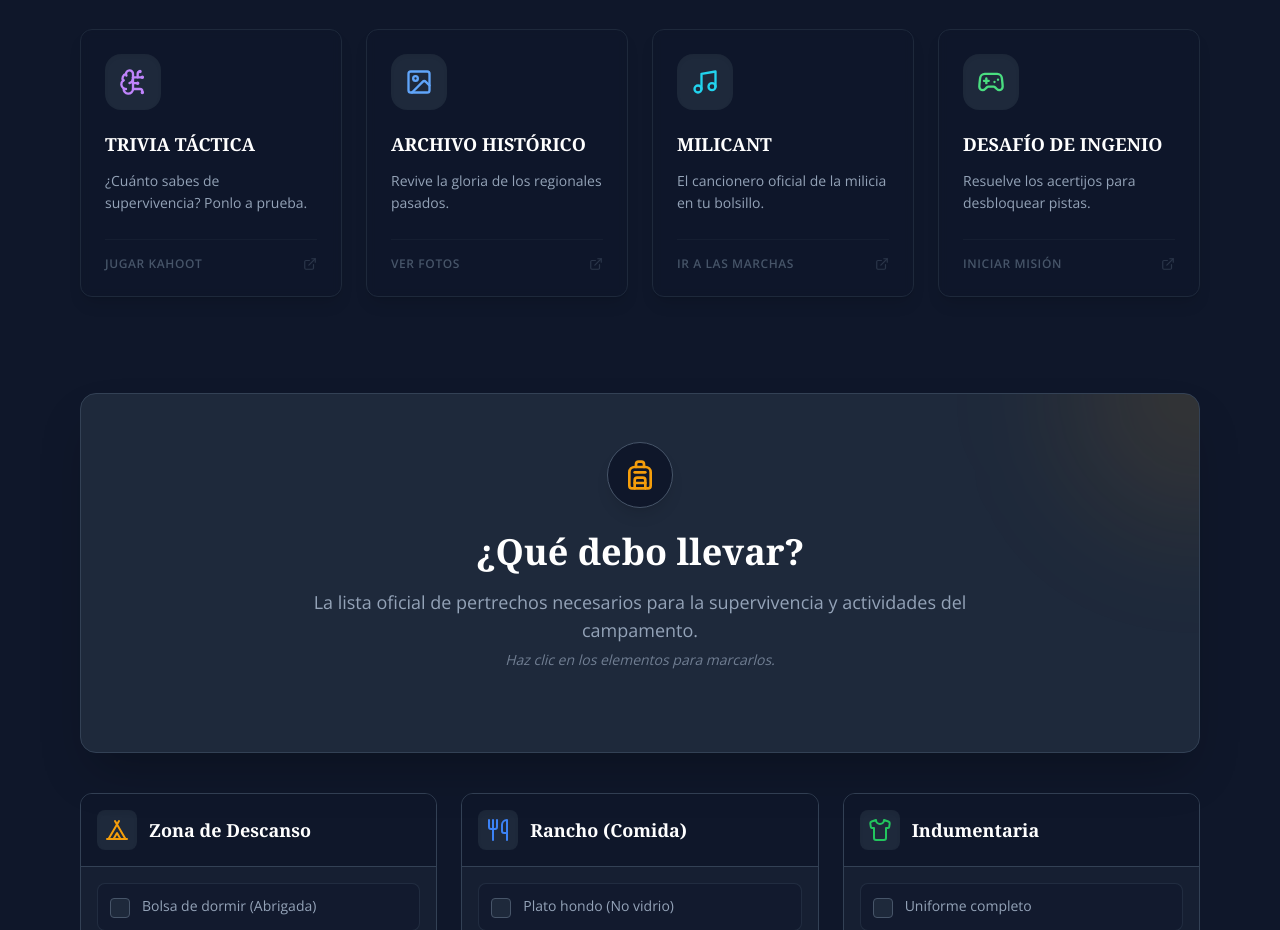
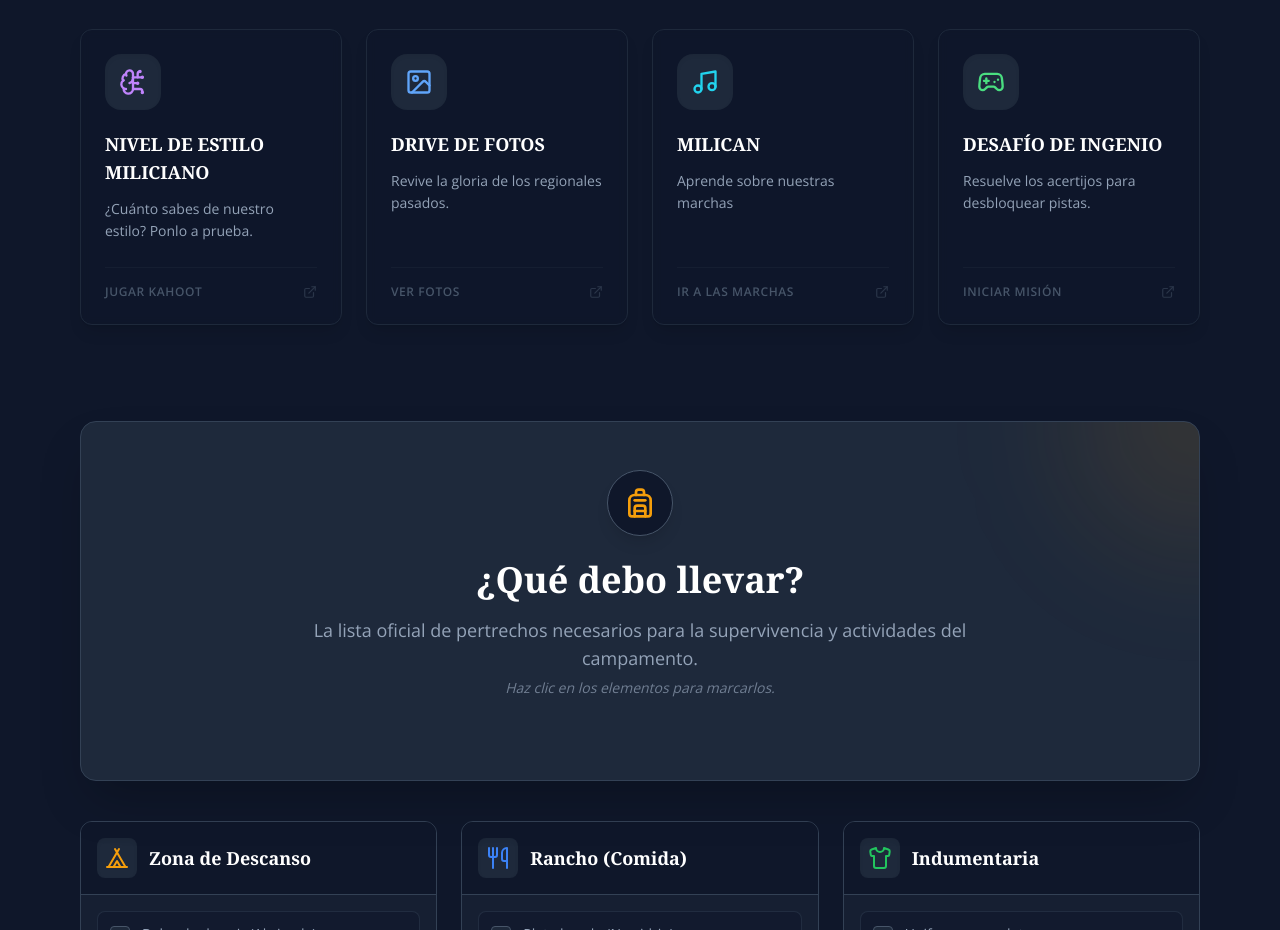
Before and after one commit to Santirod7/CampaMasculinaGaudete, a React (Vite) app: page /preparacion in a window 1280 px wide. Shown: the part 1520-2450 px from the top of the page. Built offline with nearby package versions, Linux system fonts and the light colour scheme.

Commit message:
Agregue boton de musica, un video e hice modificaciones

```diff
--- a/src/components/pages/Suministros.tsx
+++ b/src/components/pages/Suministros.tsx
@@ -74,8 +74,8 @@ const Suministros = () => {
   // --- GRILLA DE RECURSOS (CON MILICANT) ---
   const desafios = [
     {
-      titulo: "Trivia Táctica",
-      desc: "¿Cuánto sabes de supervivencia? Ponlo a prueba.",
+      titulo: "Nivel de estilo miliciano",
+      desc: "¿Cuánto sabes de nuestro estilo? Ponlo a prueba.",
       icon: BrainCircuit,
       color: "text-purple-400",
       bgHover: "group-hover:bg-purple-500/10",
@@ -84,7 +84,7 @@ const Suministros = () => {
       btnText: "Jugar Kahoot"
     },
     {
-      titulo: "Archivo Histórico",
+      titulo: "Drive de fotos",
       desc: "Revive la gloria de los regionales pasados.",
       icon: Image,
       color: "text-blue-400",
@@ -94,13 +94,13 @@ const Suministros = () => {
       btnText: "Ver Fotos"
     },
     {
-      titulo: "Milicant",
-      desc: "El cancionero oficial de la milicia en tu bolsillo.",
+      titulo: "Milican",
+      desc: "Aprende sobre nuestras marchas",
       icon: Music, // Ícono musical
       color: "text-cyan-400",
       bgHover: "group-hover:bg-cyan-500/10",
       border: "hover:border-cyan-500/50",
-      link: "https://milicant.com", // O link a la app store
+      link: "https://wmil.heladeradragon.com.ar/training", // O link a la app store
       btnText: "Ir a las Marchas"
     },
     {
```
